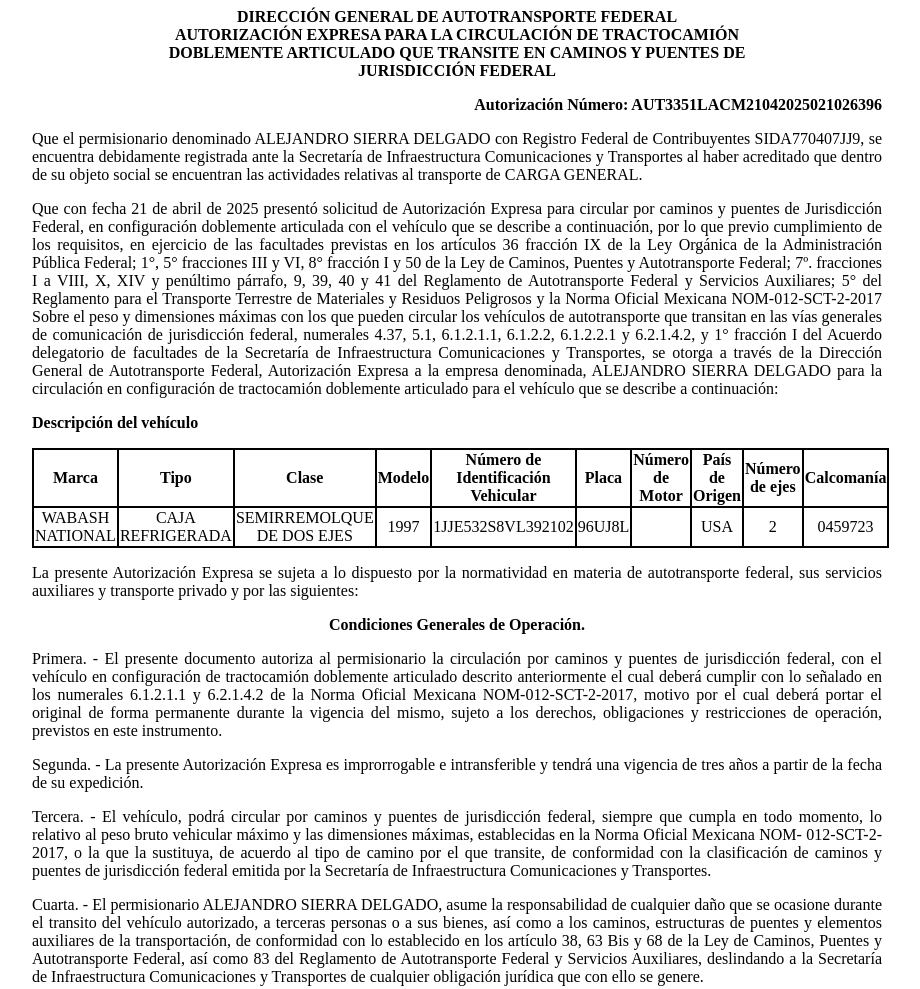
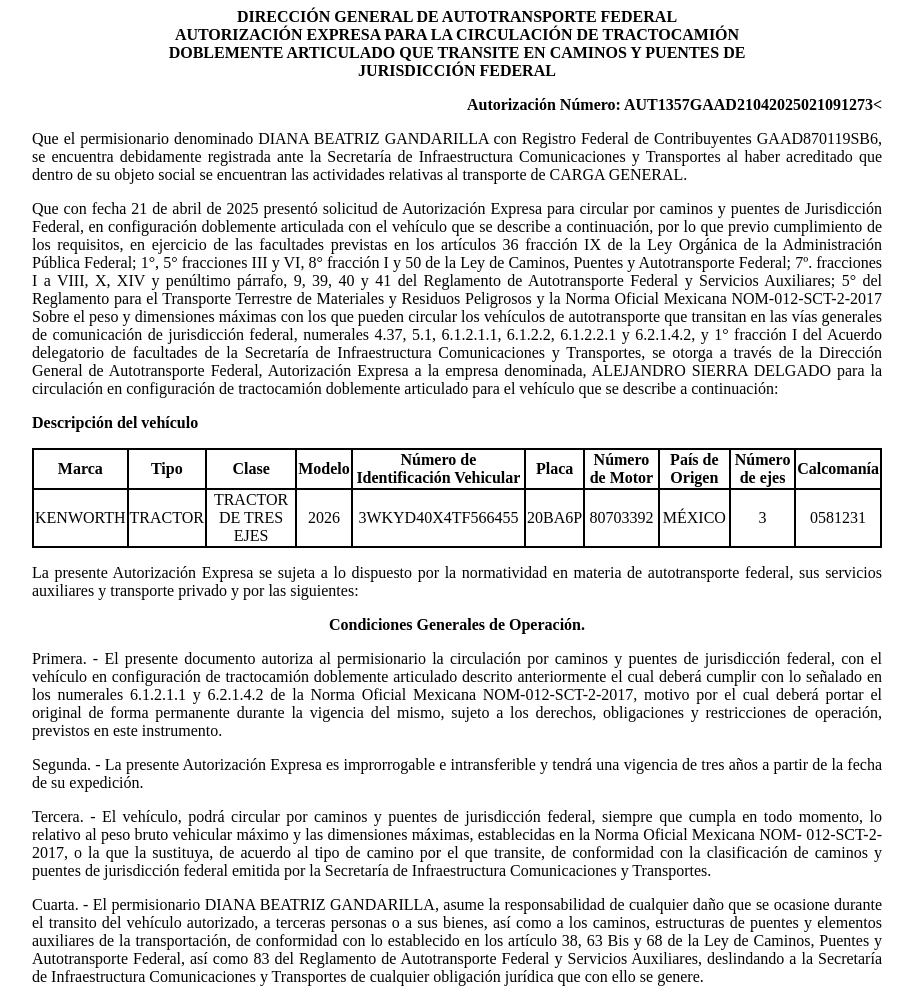
Before and after one commit to app-sct1/ConsultaAutDobleRemolque-folio-0273619, a plain HTML site: page index.html in a window 1280 px wide. Shown: the top 989 px of the page, without its empty margins (183-1103 px from the left). Drawn offline with Linux system fonts and the light colour scheme.

Commit message:
index.html

```diff
--- a/index.html
+++ b/index.html
@@ -75,11 +75,11 @@
 						<p class="sinMargen">DOBLEMENTE ARTICULADO QUE TRANSITE EN CAMINOS Y PUENTES DE</p>
 						<p class="sinMargen">JURISDICCIÓN FEDERAL</p>
 					</div>
-<p class="derechaNegro">Autorización Número: AUT3351LACM21042025021026396</p>
+<p class="derechaNegro">Autorización Número: AUT1357GAAD21042025021091273<
 
 					<p class="justificado">Que el permisionario denominado
-						ALEJANDRO SIERRA DELGADO con Registro Federal de
-						Contribuyentes SIDA770407JJ9, se encuentra
+						DIANA BEATRIZ GANDARILLA con Registro Federal de
+						Contribuyentes GAAD870119SB6, se encuentra
 						debidamente registrada ante la Secretaría de Infraestructura
 						Comunicaciones y Transportes al haber acreditado que dentro de su
 						objeto social se encuentran las actividades relativas al
@@ -128,16 +128,16 @@
 							<th class="borde">Calcomanía</th>
 						</tr>
 						<tr class="borde">
-							<td class="borde">WABASH NATIONAL</td>
-							<td class="borde">CAJA REFRIGERADA</td>
-							<td class="borde">SEMIRREMOLQUE DE DOS EJES</td>
-							<td class="borde">1997</td>
-							<td class="borde">1JJE532S8VL392102</td>
-							<td class="borde">96UJ8L</td>
-							<td class="borde"></td>
-							<td class="borde">USA</td>
-							<td class="borde">2</td>
-							<td class="borde">0459723</td>
+							<td class="borde">KENWORTH</td>
+							<td class="borde">TRACTOR</td>
+							<td class="borde">TRACTOR DE TRES EJES</td>
+							<td class="borde">2026</td>
+							<td class="borde">3WKYD40X4TF566455</td>
+							<td class="borde">20BA6P</td>
+							<td class="borde">80703392</td>
+							<td class="borde">MÉXICO</td>
+							<td class="borde">3</td>
+							<td class="borde">0581231</td>
 						</tr>
 
 					</tbody></table>
@@ -175,7 +175,7 @@
 						Secretaría de Infraestructura Comunicaciones y Transportes.</p>
 
 					<p class="justificado">Cuarta. - El permisionario
-						ALEJANDRO SIERRA DELGADO, asume la responsabilidad de
+						DIANA BEATRIZ GANDARILLA, asume la responsabilidad de
 						cualquier daño que se ocasione durante el transito del vehículo
 						autorizado, a terceras personas o a sus bienes, así como a los
 						caminos, estructuras de puentes y elementos auxiliares de la
```
